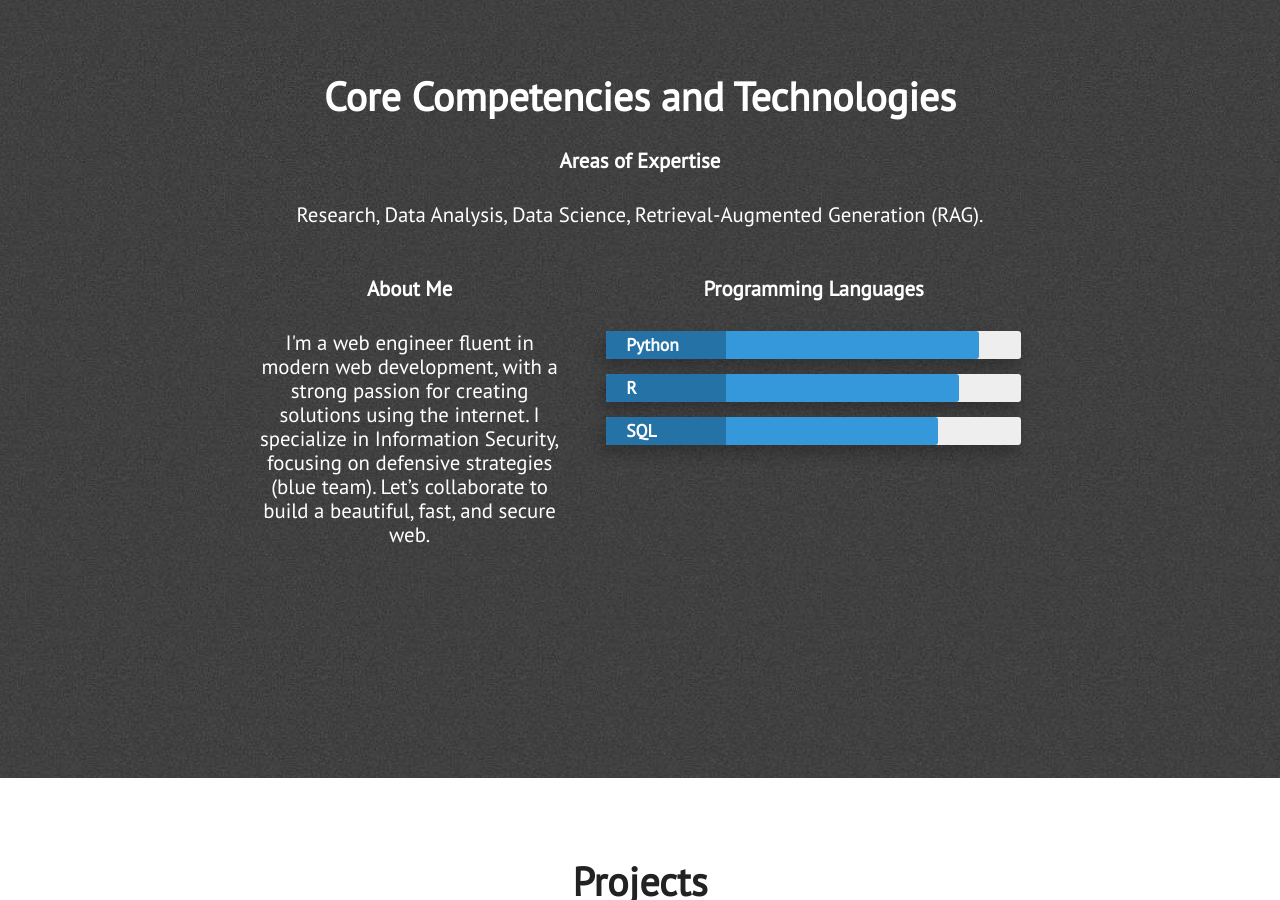
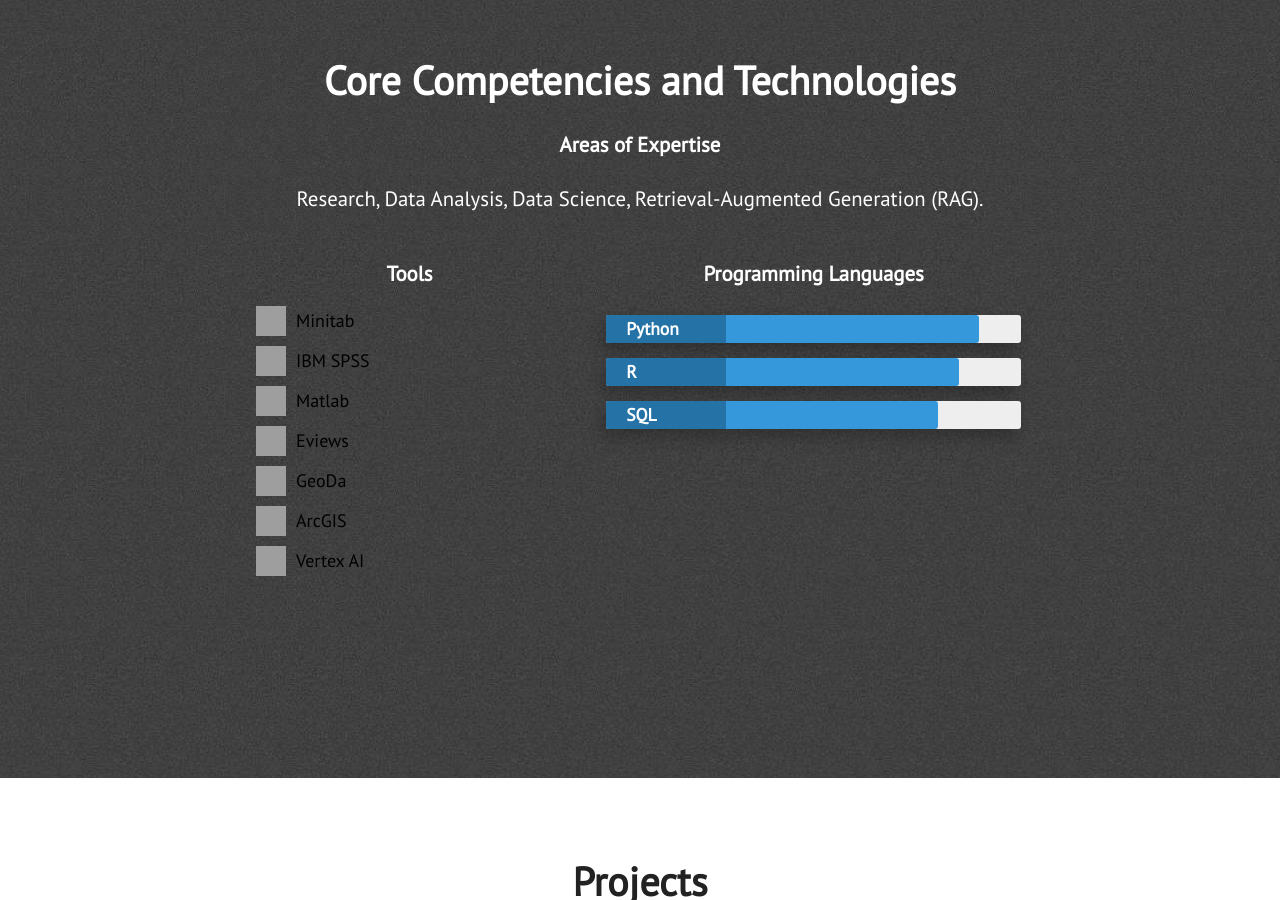
Before and after one commit to zenklinov/portfolio, a Jekyll site: the page built from index.html, in a window 1280 px wide and 900 px high, scrolled down 2122 px. Built offline with Jekyll 4.4.1, drawn with Linux system fonts in a browser that asks for light colours; nearby versions of some CDN libraries; grey boxes are pictures that could not be loaded.

Commit message:
Update skills.html

```diff
--- a/_includes/skills.html
+++ b/_includes/skills.html
@@ -7,12 +7,42 @@
                 Research, Data Analysis, Data Science, Retrieval-Augmented Generation (RAG).
             </p>
             <div class="skills-grid">
-                <div class="what-i-do">
-                    <h3 class="center-align skills-subsection">About Me</h3>
-                    <p class="paragraph-text center-align">
-                        I'm a web engineer fluent in modern web development, with a strong passion for creating solutions using the internet. I specialize in Information Security, focusing on defensive strategies (blue team). Let’s collaborate to build a beautiful, fast, and secure web.
-                    </p>
+                <!-- Bagian Tools -->
+                <div class="tools">
+                    <h3 class="center-align skills-subsection">Tools</h3>
+                    <ul class="tools-list">
+                        <li>
+                            <img src="images/minitab.png" alt="Minitab Logo" class="tool-icon">
+                            Minitab
+                        </li>
+                        <li>
+                            <img src="images/ibm-spss.png" alt="IBM SPSS Logo" class="tool-icon">
+                            IBM SPSS
+                        </li>
+                        <li>
+                            <img src="images/matlab.png" alt="Matlab Logo" class="tool-icon">
+                            Matlab
+                        </li>
+                        <li>
+                            <img src="images/eviews.png" alt="Eviews Logo" class="tool-icon">
+                            Eviews
+                        </li>
+                        <li>
+                            <img src="images/geoda.png" alt="GeoDa Logo" class="tool-icon">
+                            GeoDa
+                        </li>
+                        <li>
+                            <img src="images/arcgis.png" alt="ArcGIS Logo" class="tool-icon">
+                            ArcGIS
+                        </li>
+                        <li>
+                            <img src="images/vertex-ai.png" alt="Vertex AI Logo" class="tool-icon">
+                            Vertex AI
+                        </li>
+                    </ul>
                 </div>
+
+                <!-- Bagian Programming Languages -->
                 <div class="technical-skills">
                     <h3 class="center-align skills-subsection">Programming Languages</h3>
                     <div class="progress-bars">
```
